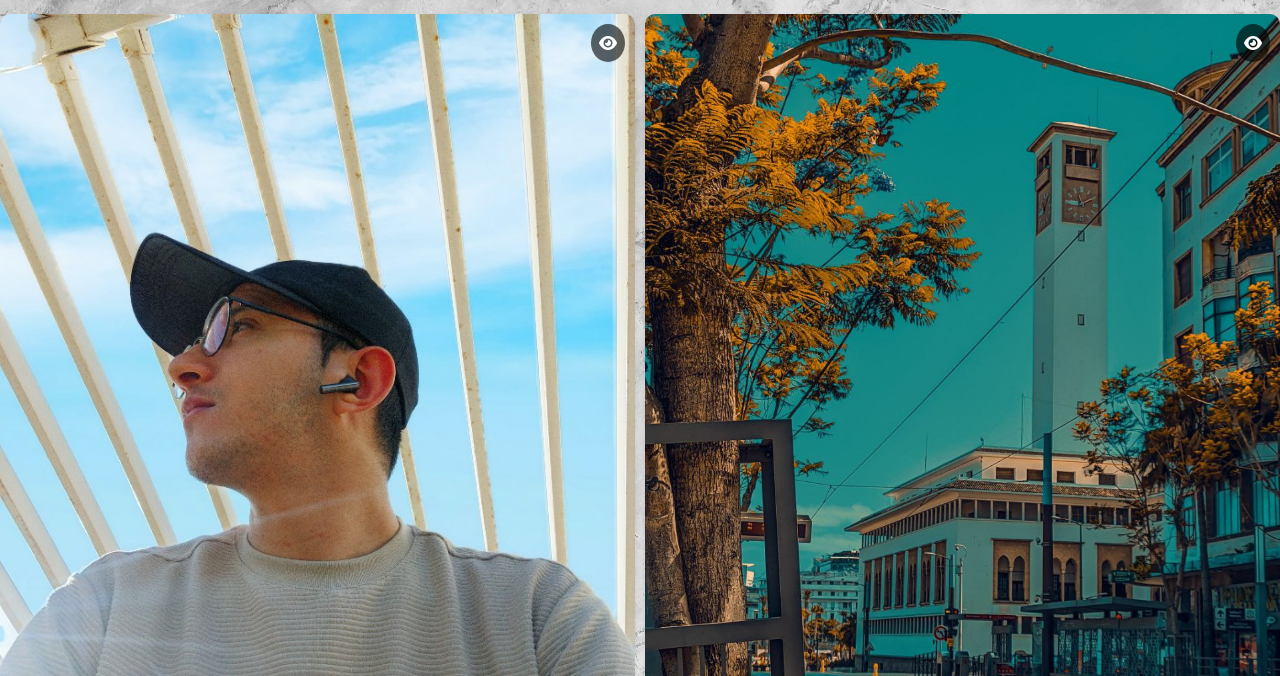
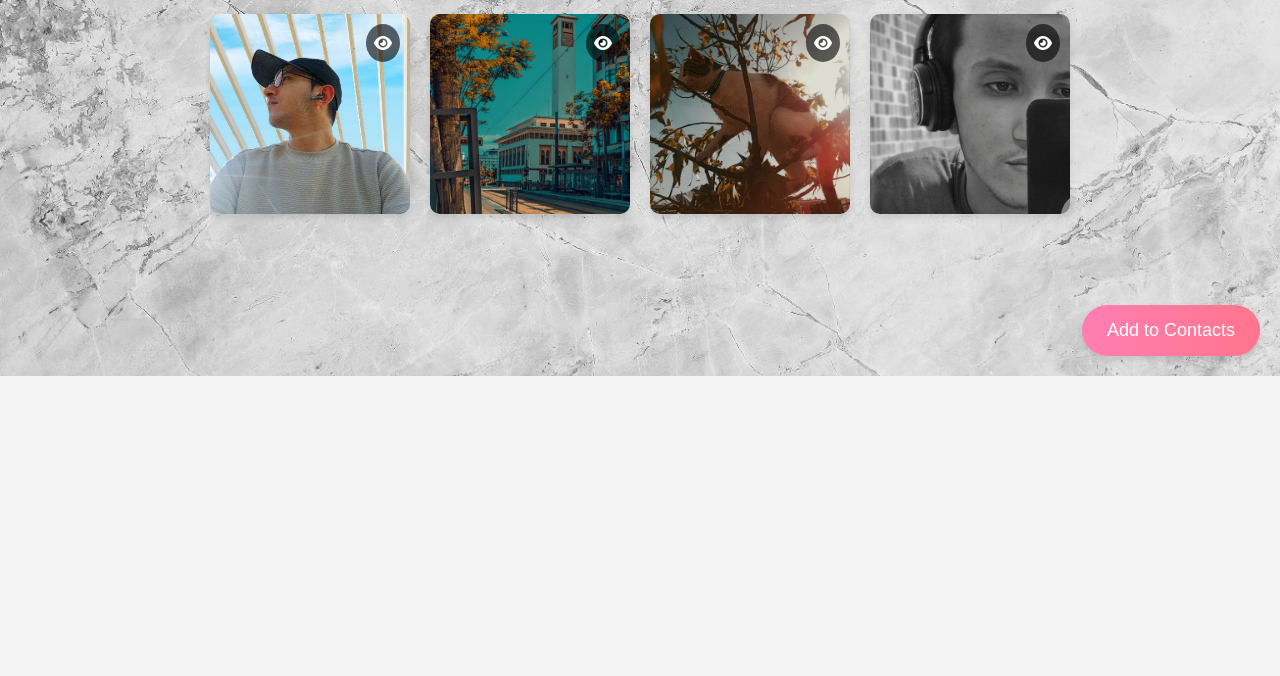
Before and after one commit to ayoubhafiane/bio, a plain HTML site: page index.html in a window 1280 px wide. Shown: the part 424-1100 px from the top of the page. After the commit the page ends 800 px from the top, so only its background shows below. Drawn offline with Linux system fonts and the light colour scheme.

Commit message:
Add files via upload

```diff
--- a/index.html
+++ b/index.html
@@ -68,6 +68,8 @@
                 </a>
             </div>
         </div>
+        <!-- Add to Contacts Button -->
+        <button class="add-to-contacts" onclick="downloadVCF()">Add to Contacts</button>
     </div>
 
     <!-- Lightbox Modal -->
--- a/script.js
+++ b/script.js
@@ -11,3 +11,11 @@ function closeLightbox() {
     const lightbox = document.getElementById('lightbox');
     lightbox.style.display = 'none'; // Hide the lightbox
 }
+
+// Function to download the .vcf file
+function downloadVCF() {
+    const link = document.createElement('a');
+    link.href = 'contact.vcf'; // Path to the .vcf file
+    link.download = 'contact.vcf'; // File name for download
+    link.click();
+}
--- a/style.css
+++ b/style.css
@@ -68,14 +68,17 @@ body {
 
 /* Gallery Section */
 .gallery {
-    display: grid;
-    grid-template-columns: repeat(2, 1fr);
-    gap: 10px;
+    display: flex;
+    flex-wrap: wrap;
+    justify-content: center;
+    gap: 20px;
     margin: 20px 0;
 }
 
 .gallery-item {
     position: relative;
+    width: 200px;
+    height: 200px;
     overflow: hidden;
     border-radius: 10px;
     box-shadow: 0 4px 6px rgba(0, 0, 0, 0.1);
@@ -109,6 +112,27 @@ body {
     background: rgba(0, 0, 0, 0.8);
 }
 
+/* Add to Contacts Button */
+.add-to-contacts {
+    position: fixed;
+    bottom: 20px;
+    right: 20px;
+    background: linear-gradient(90deg, #ff7eb3, #ff758c);
+    color: white;
+    border: none;
+    border-radius: 30px;
+    padding: 15px 25px;
+    font-size: 18px;
+    cursor: pointer;
+    box-shadow: 0px 4px 6px rgba(0, 0, 0, 0.1);
+    transition: transform 0.3s ease, box-shadow 0.3s ease;
+}
+
+.add-to-contacts:hover {
+    transform: scale(1.1);
+    box-shadow: 0px 6px 10px rgba(0, 0, 0, 0.2);
+}
+
 /* Lightbox Modal */
 .lightbox {
     display: none; /* Hidden by default */
```
Also changed, not shown: 1 other file.
